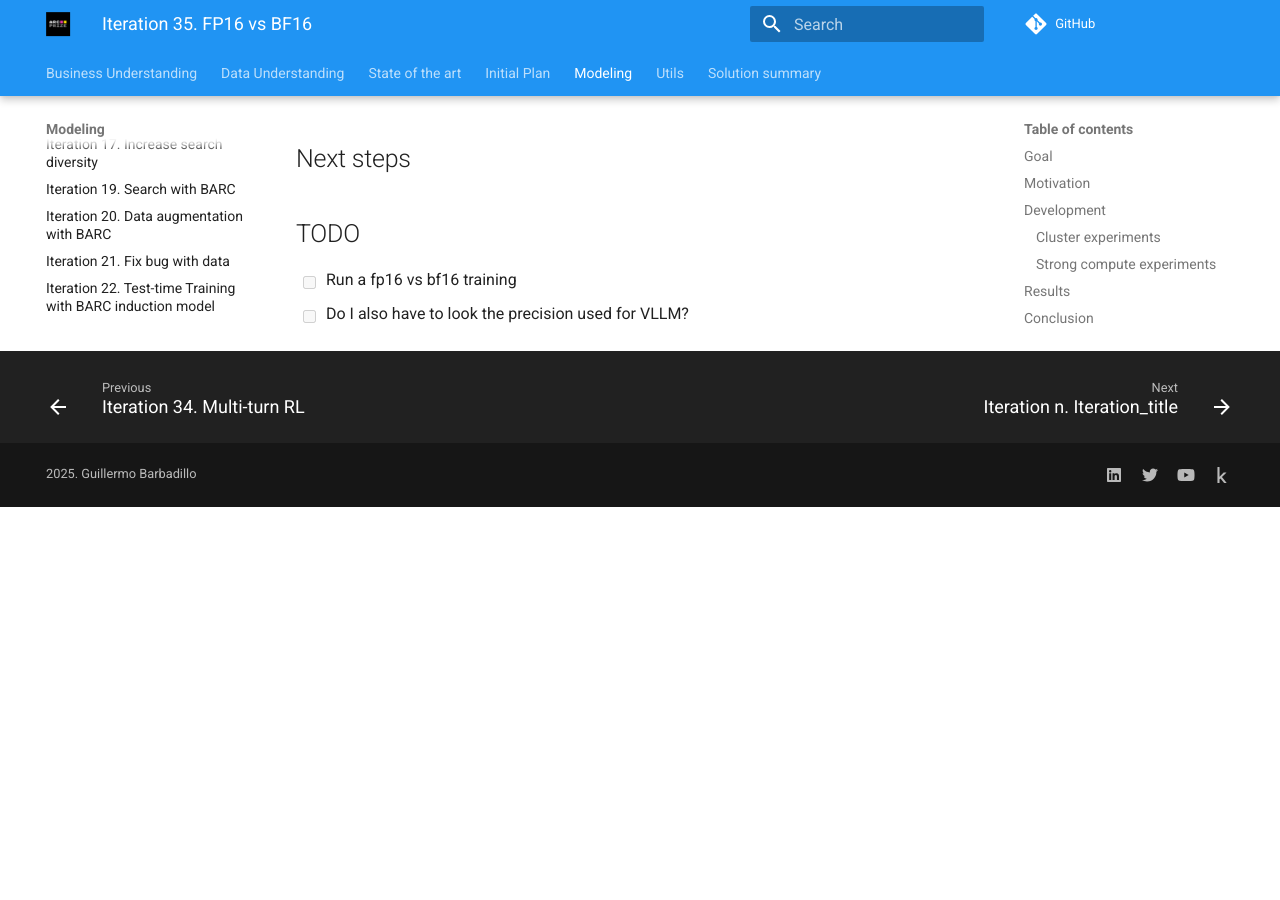
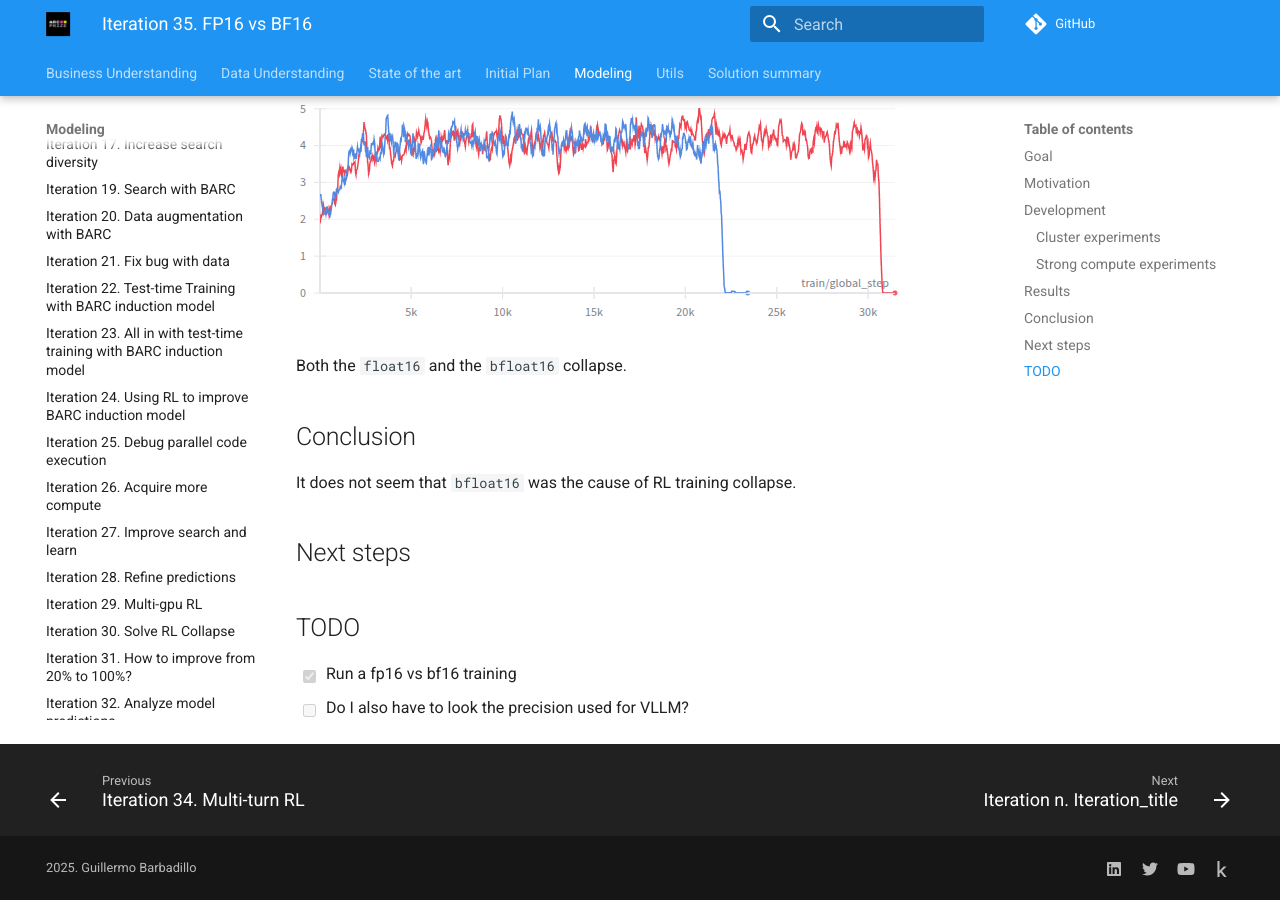
Before and after one commit to ironbar/arc25, an MkDocs documentation site: the page built from docs/modeling/Iteration_35_fp16_vs_bf16.md, in a window 1280 px wide and 900 px high, scrolled down 2130 px. Built offline with MkDocs 1.6.1 and Material for MkDocs 9.7.7, drawn with Linux system fonts in a browser that asks for light colours; comment, search, counter and statistics services are not loaded; before the commit the page ends 2637 px from its top, so only the background shows below that.

Commit message:
added iteration result

```diff
--- a/docs/modeling/Iteration_35_fp16_vs_bf16.md
+++ b/docs/modeling/Iteration_35_fp16_vs_bf16.md
@@ -208,11 +208,17 @@ python /root/arc25/scripts/rl_code_finetuning.py \
 
 ## Results
 
+![alt text](res/1762346434417_image.png)
+
+Both the `float16` and the `bfloat16` collapse.
+
 ## Conclusion
+
+It does not seem that `bfloat16` was the cause of RL training collapse.
 
 ## Next steps
 
 ## TODO
 
-- [ ] Run a fp16 vs bf16 training
+- [x] Run a fp16 vs bf16 training
 - [ ] Do I also have to look the precision used for VLLM?
```
Also changed, not shown: docs/modeling/res/1762346434417_image.png (added).
